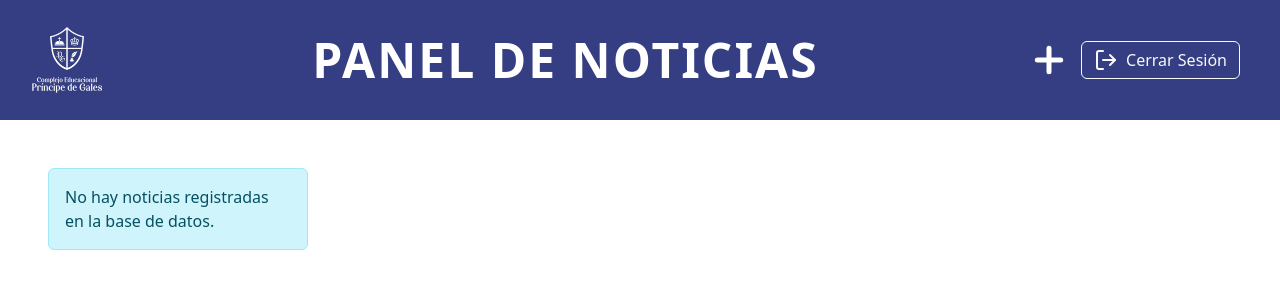
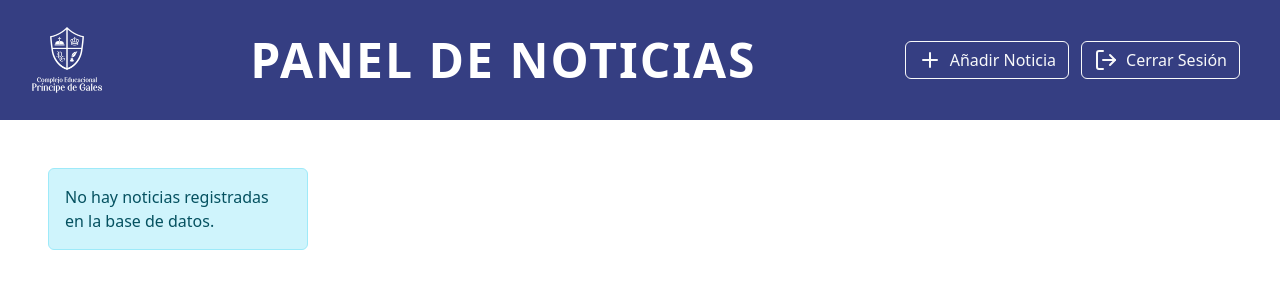
Before and after one commit to LegionT91/panel-informativo, a Flask app: page /panel in a window 1280 px wide. Shown: the top 300 px of the page. Run offline with Flask 3, Linux system fonts and the light colour scheme; the visitor is signed in with stand-in values (Sample User, id 1); data that the repository does not hold is empty; some libraries are stand-ins or nearby versions.

Commit message:
Boton de añadir ahora tiene el mismo estilo que el de cerrar sesion

```diff
--- a/flask_app/templates/admin_panel/panel.html
+++ b/flask_app/templates/admin_panel/panel.html
@@ -18,12 +18,12 @@
 			<div class="title">PANEL DE NOTICIAS</div>
 			<div style="display: flex; align-items: center; gap: 12px;">
 				<!-- Botón para abrir modal de añadir noticia -->
-				<button type="button" class="btn" data-bs-toggle="modal" data-bs-target="#exampleModal" style="display:flex; align-items:center; gap:8px; border:none; background:transparent; padding:0;">
-					<svg xmlns="http://www.w3.org/2000/svg" width="40" height="40" viewBox="0 0 24 24" fill="none" stroke="#fff" stroke-width="3" stroke-linecap="round" stroke-linejoin="round">
+				<button type="button" class="btn btn-outline-light" data-bs-toggle="modal" data-bs-target="#exampleModal" style="display:flex; align-items:center; gap:8px;">
+					<svg xmlns="http://www.w3.org/2000/svg" width="24" height="24" viewBox="0 0 24 24" fill="none" stroke="currentColor" stroke-width="2" stroke-linecap="round" stroke-linejoin="round">
 						<line x1="12" y1="5" x2="12" y2="19"></line>
 						<line x1="5" y1="12" x2="19" y2="12"></line>
 					</svg>
-					<span class="visually-hidden">Añadir noticia</span>
+					Añadir Noticia
 				</button>
 				<!-- Botón de cerrar sesión -->
 				<a href="/logout" class="btn btn-outline-light" style="display:flex; align-items:center; gap:8px;">
```
